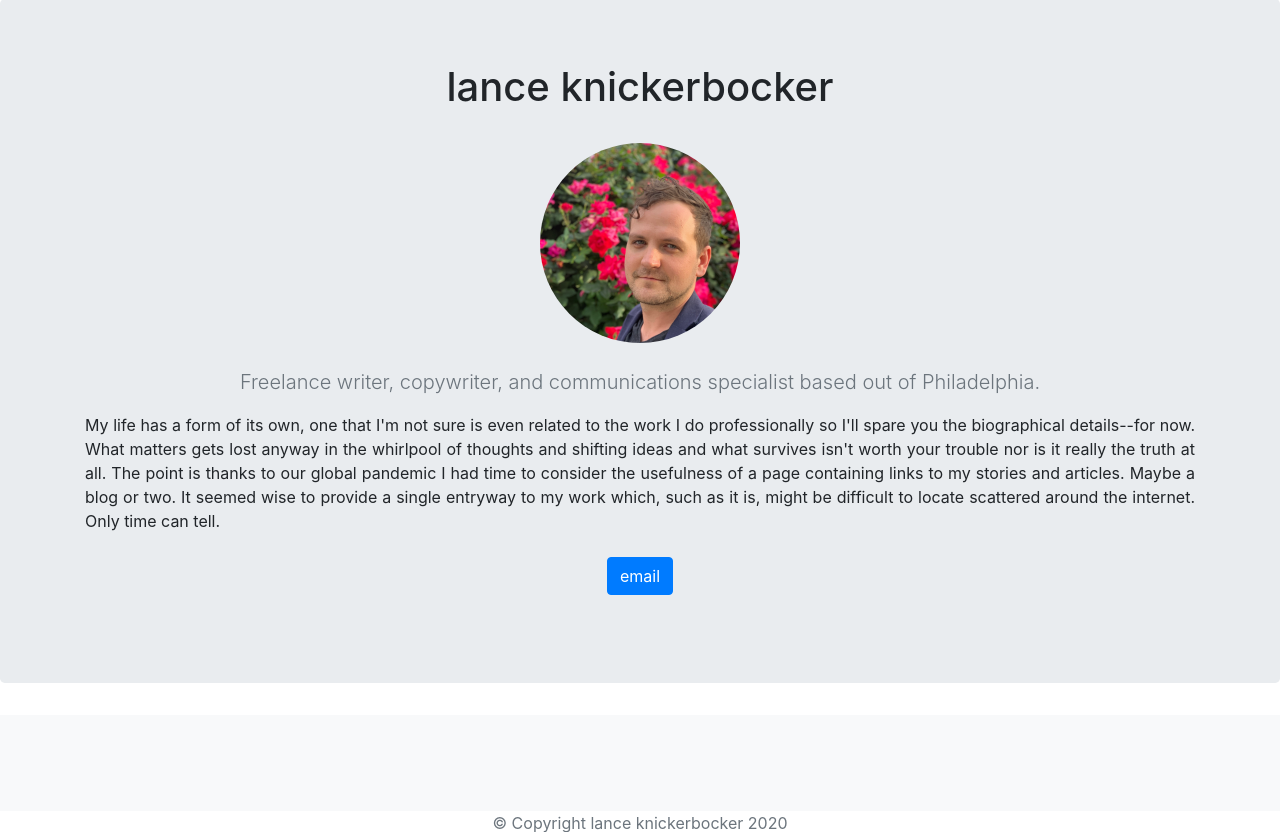
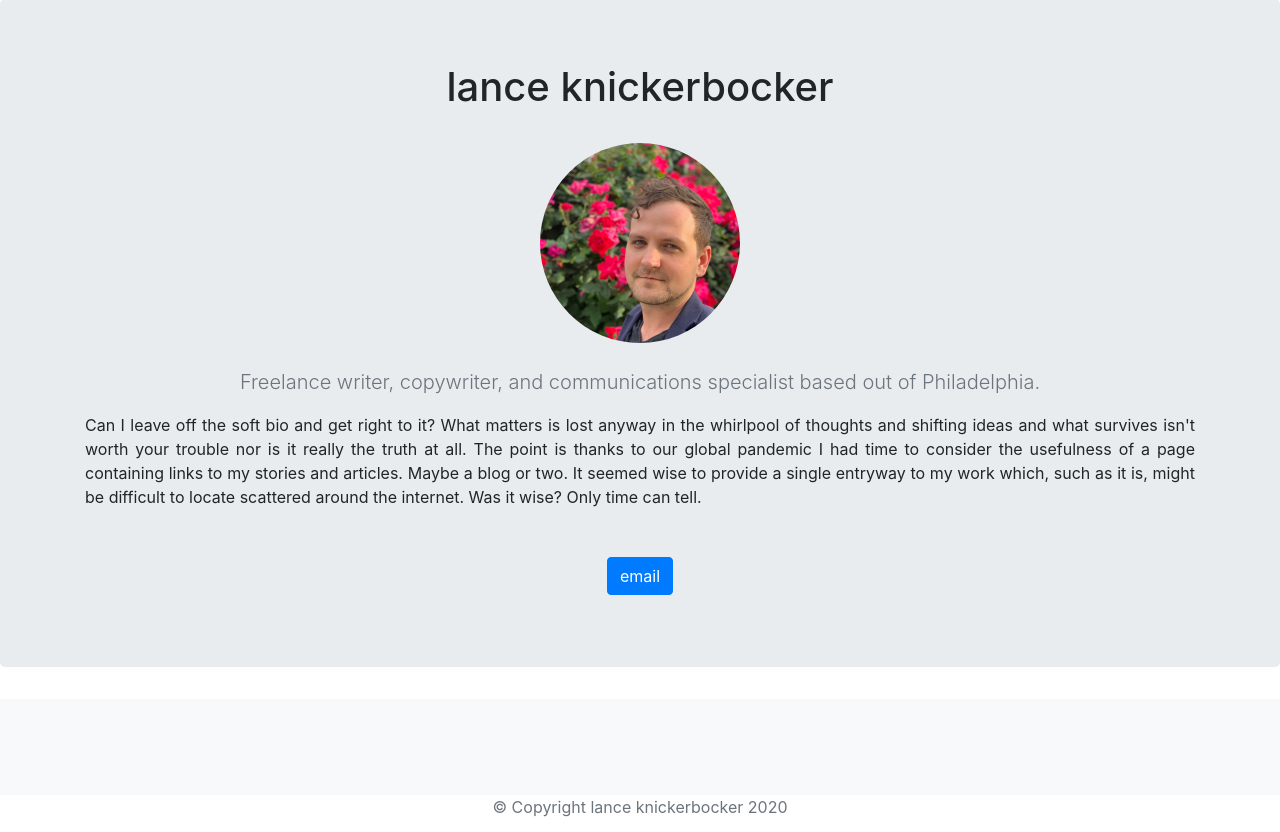
Before and after one commit to lknickerbocker/portfolio-project, a Django app: template jobs/templates/jobs/home.html in a window 1280 px wide. Shown: the part 57-889 px from the top of the page. Run offline with Django 3.2, Linux system fonts and the light colour scheme; the template is opened without the code that fills it, so the values that code supplies are empty; some libraries are stand-ins or nearby versions.

Commit message:
even more changes

```diff
--- a/jobs/templates/jobs/home.html
+++ b/jobs/templates/jobs/home.html
@@ -55,10 +55,9 @@
          <img height=200 class="rounded-circle" src="{% static 'lance-photo.png' %}">
         <br><br>
       <p class="lead text-muted" >Freelance writer, copywriter, and communications specialist based out of Philadelphia.</p>
-        <p class="text-justify"> My life has a form of its own, one that I'm not sure is even related to the work I do professionally so I'll spare you the biographical details--for now. What matters gets lost anyway in the whirlpool of thoughts and shifting ideas and what survives isn't worth your trouble nor is it really the truth at all. The point is thanks to our global pandemic I had time to consider the usefulness of a page containing links to my stories and articles. Maybe a blog or two. It seemed wise to provide a single entryway to my work which, such as it is, might be difficult to locate scattered around the internet. Only time can tell.</p>
-      <p>
+        <p class="text-justify">Can I leave off the soft bio and get right to it? What matters is lost anyway in the whirlpool of thoughts and shifting ideas and what survives isn't worth your trouble nor is it really the truth at all. The point is thanks to our global pandemic I had time to consider the usefulness of a page containing links to my stories and articles. Maybe a blog or two. It seemed wise to provide a single entryway to my work which, such as it is, might be difficult to locate scattered around the internet. Was it wise? Only time can tell.</p>
+        <br>
         <a href="mailto:lhknickerbocker@gmail.com" class="btn btn-primary my-2">email</a>
-        </p>
 
     </div>
   </section>
```
